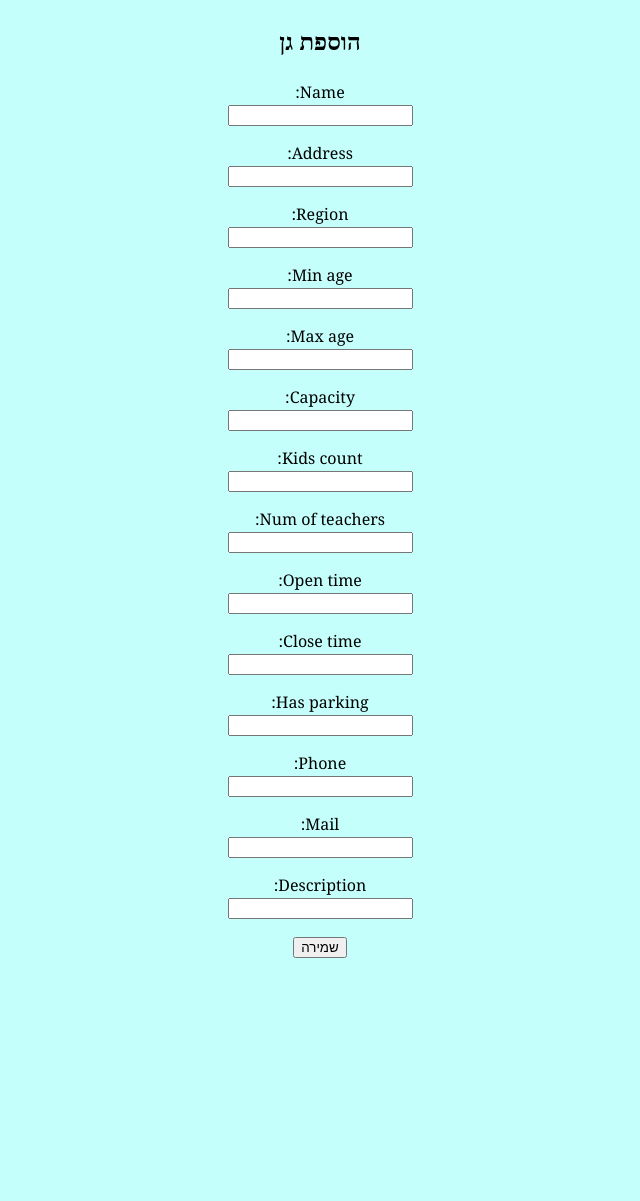
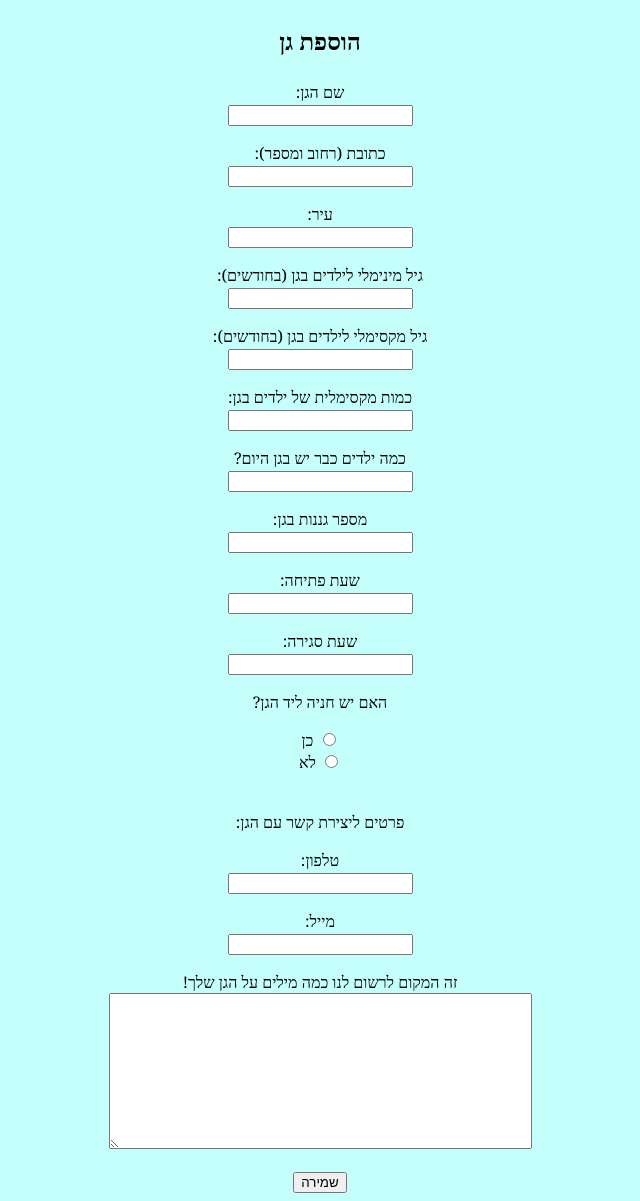
Before and after one commit to idoweinstein/LittleExplorer, a Django app: page /add_kindergarten/ in a window 1280 px wide. Shown: the part 138-1339 px from the top of the page, without its empty margins (400-1040 px from the left). Before the commit the page ends 1096 px from the top, so only its background shows below. Run offline with Django 4.2, Linux system fonts and the light colour scheme; a user stored in the database is signed in; data comes from the database, SQL or seed files in the repository.

Commit message:
add validations to add kindergarten form and make fields to be in correct appearance

```diff
--- a/app/forms.py
+++ b/app/forms.py
@@ -96,17 +96,55 @@ class CommentForm(forms.ModelForm):
 
 
 class KindergartenForm(forms.ModelForm):
+    def clean(self):
+        cleaned_data = super(KindergartenForm, self).clean()
+        kids_count = cleaned_data.get('kids_count')
+        capacity = cleaned_data.get('capacity')
+        if capacity < kids_count:
+            self.add_error('kids_count', "The kindergarten capacity can't be lower from the current number of children in the kindergarten.")
+
+        min_age = cleaned_data.get('min_age')
+        max_age = cleaned_data.get('max_age')
+        if min_age > max_age:
+            self.add_error('max_age', "The maximum age can't be lower from the minimum age.")
+
+        return cleaned_data
+
     class Meta:
         model = Kindergarten
         fields = ['name', 'address', 'region', 'min_age', 'max_age', 'capacity', 'kids_count', 'num_of_teachers',
                   'open_time',
                   'close_time', 'has_parking']
-
+        PARKING_COHICES = [(1, 'כן'),(0, 'לא')]
+        widgets = {
+            'has_parking': forms.RadioSelect(choices=PARKING_COHICES)
+        }
+        labels = {
+            'name': 'שם הגן',
+            'address': 'כתובת (רחוב ומספר)',
+            'region': 'עיר',
+            'min_age': 'גיל מינימלי לילדים בגן (בחודשים)',
+            'max_age': 'גיל מקסימלי לילדים בגן (בחודשים)',
+            'capacity':'כמות מקסימלית של ילדים בגן',
+            'kids_count': 'כמה ילדים כבר יש בגן היום?',
+            'num_of_teachers':'מספר גננות בגן',
+            'open_time': 'שעת פתיחה',
+            'close_time': 'שעת סגירה',
+            'has_parking': 'האם יש חניה ליד הגן?'
+        }
 
 class KindergartenAdditionalInfoForm(forms.ModelForm):
     class Meta:
         model = Kindergartenadditionalinfo
         fields = ['phone', 'mail', 'description']
+        widgets = {
+            'description': forms.Textarea(attrs={'rows': 10, 'cols': 50})
+        }
+        labels = {
+            'phone': 'טלפון',
+            'mail': 'מייל',
+            'description': 'זה המקום לרשום לנו כמה מילים על הגן שלך!',
+        }
 
     def save(self, kindergarten, commit=True):
         kindergarten_addition_info = super(KindergartenAdditionalInfoForm, self).save(commit=False)
--- a/app/models.py
+++ b/app/models.py
@@ -50,7 +50,7 @@ class Kindergarten(models.Model):
     min_age = models.PositiveSmallIntegerField()
     max_age = models.PositiveSmallIntegerField()
     capacity = models.PositiveSmallIntegerField()
-    kids_count = models.PositiveSmallIntegerField(blank=True, null=True)
+    kids_count = models.PositiveSmallIntegerField()
     num_of_teachers = models.PositiveSmallIntegerField()
     open_time = models.TimeField()
     close_time = models.TimeField()
@@ -101,7 +101,7 @@ class Kindergarten(models.Model):
 class Kindergartenadditionalinfo(models.Model):
     kindergarten = models.OneToOneField(Kindergarten, models.DO_NOTHING, primary_key=True)
     phone = models.CharField(max_length=45, blank=True, null=True)
-    mail = models.CharField(max_length=45, blank=True, null=True)
+    mail = models.EmailField(max_length=45, blank=True, null=True)
     description = models.CharField(max_length=250, blank=True, null=True)
 
     class Meta:
--- a/app/templates/add_kindergarten.html
+++ b/app/templates/add_kindergarten.html
@@ -21,6 +21,7 @@
         </p>
         {% endfor %}
 
+        <br>פרטים ליצירת קשר עם הגן:
         {% for field in kindergarten_additional_info %}
         <p>
             {{ field.label_tag }}<br>
```
